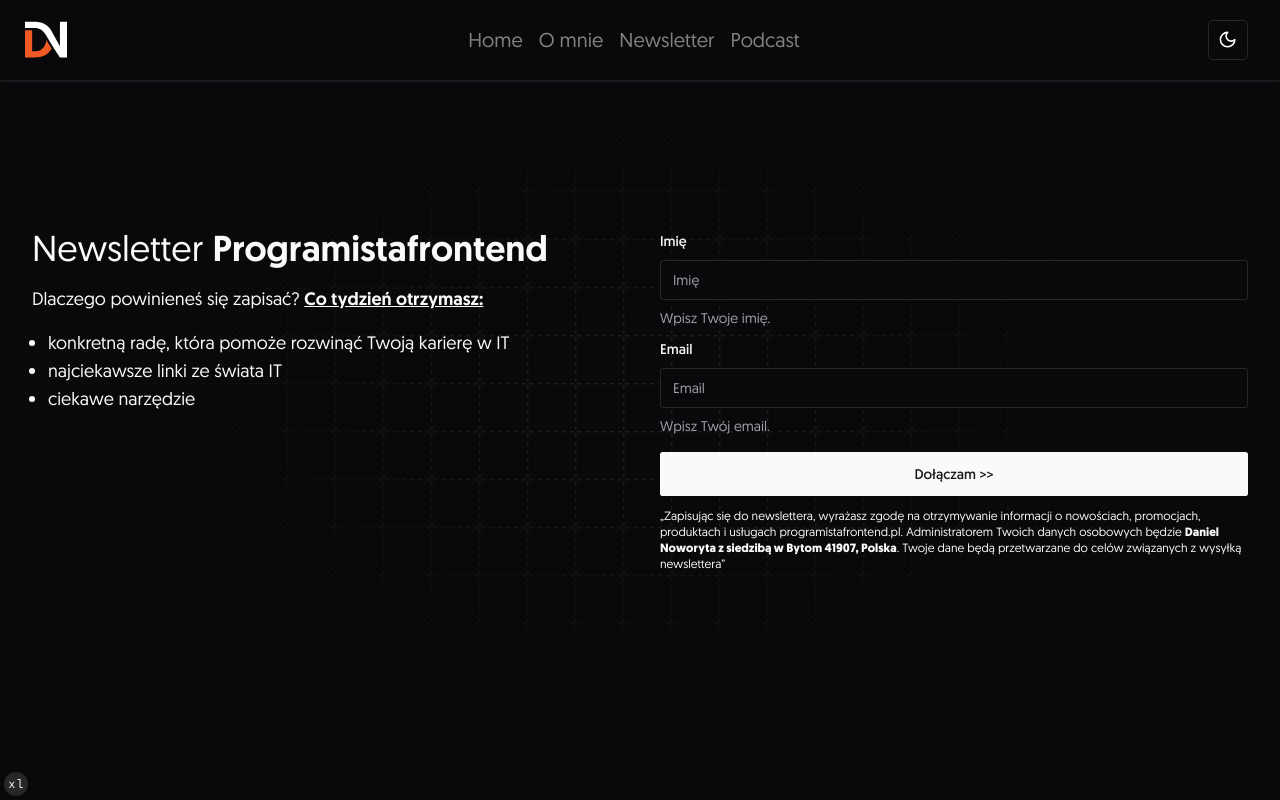
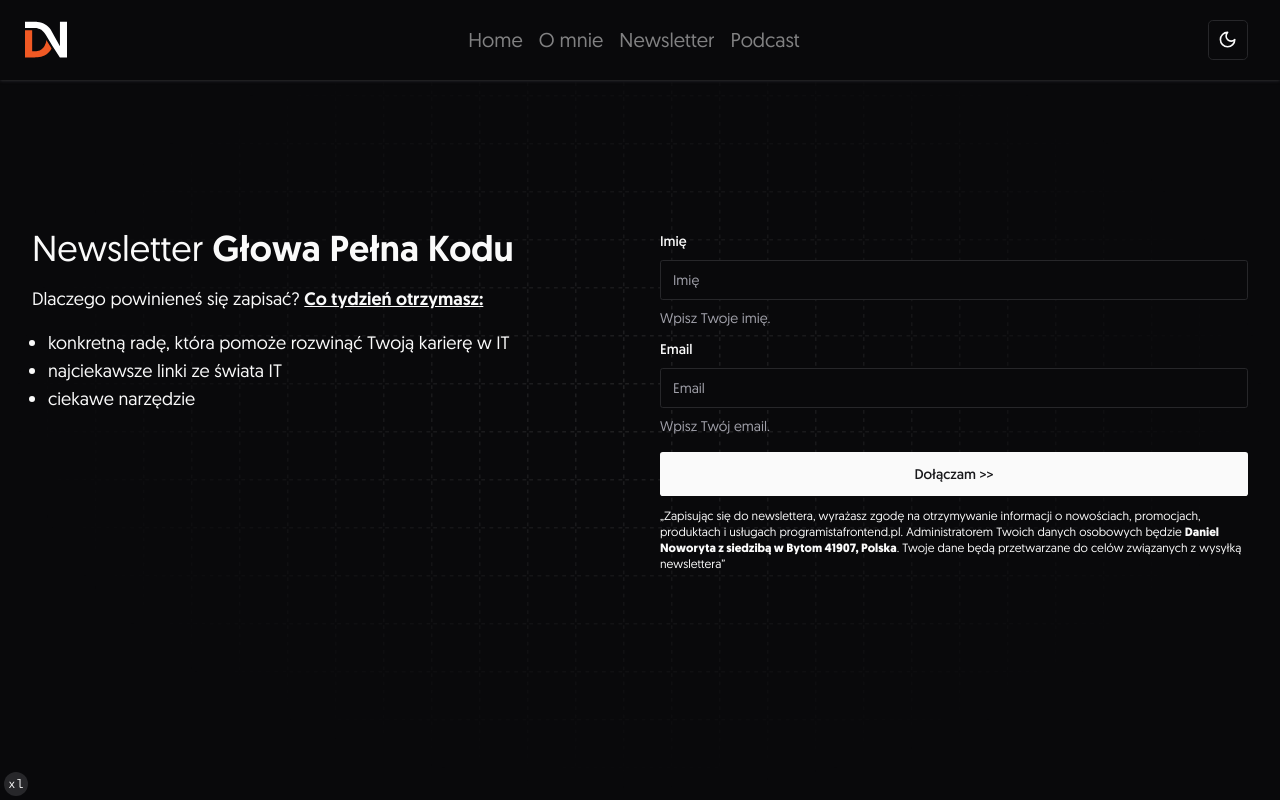
Before and after one commit to Dan86de/danielnoworyta, a Next.js app: page / in a window 1280 px wide. Shown: the top 800 px of the page. Built offline with nearby package versions, Linux system fonts and the light colour scheme; no server answers.

Commit message:
Change title.

```diff
--- a/src/components/hero-section.tsx
+++ b/src/components/hero-section.tsx
@@ -19,7 +19,7 @@ export const HeroSection = () => {
 				<div className="grid w-full gap-10 lg:grid-cols-2">
 					<div className="text-lg">
 						<h2 className="pb-4 text-2xl md:text-4xl">
-							Newsletter <span className="font-semibold">Programistafrontend</span>
+							Newsletter <span className="font-semibold">Głowa Pełna Kodu</span>
 						</h2>
 						<p className="pb-4">
 							Dlaczego powinieneś się zapisać?{" "}
```
